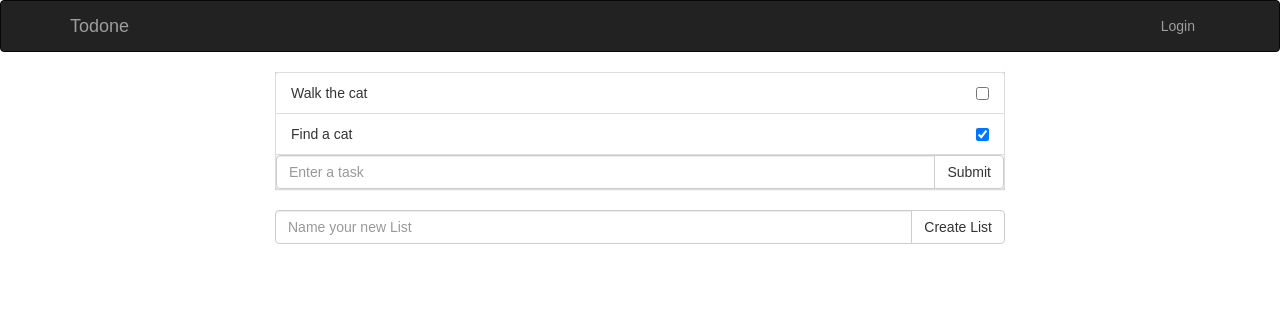
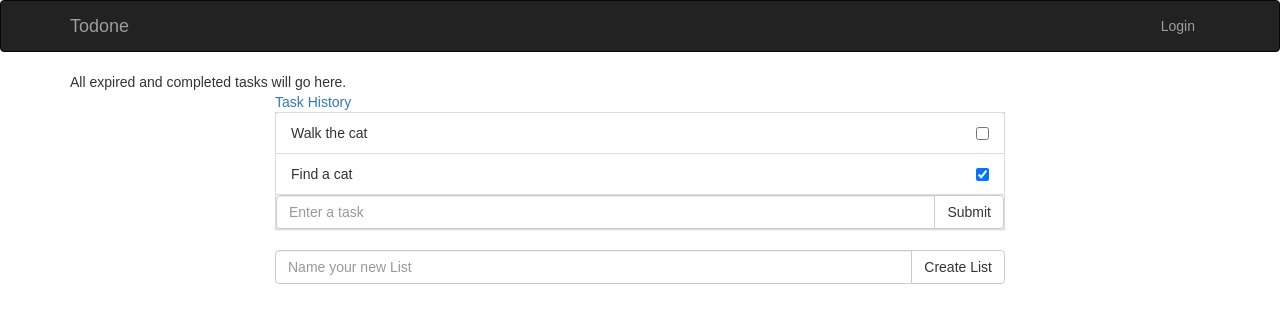
Before and after one commit to aizkhaj/todone-react, a React (Create React App) app: page /task-history in a window 1280 px wide. Shown: the top 322 px of the page. Built offline with nearby package versions, Linux system fonts and the light colour scheme.

Commit message:
added taskhistory comp, and a few minor additions elsewhere

```diff
--- a/src/components/List/List.js
+++ b/src/components/List/List.js
@@ -1,4 +1,5 @@
 import React, { Component } from 'react';
+import {Route} from 'react-router-dom';
 import Item from '../Item/Item';
 import {Form, Button, FormGroup, FormControl, ListGroup, Panel, InputGroup} from 'react-bootstrap';
 import '../List/List.css'
@@ -45,6 +46,7 @@ class List extends Component {
   render() {
     return (
       <div className="list">
+        <Route exact path="/lists" />
         <Panel collapsible defaultExpanded header="List Name Here">
           <ListGroup fill>
             { this.state.items.map((item, index) => (
--- a/src/components/Main/Main.js
+++ b/src/components/Main/Main.js
@@ -1,9 +1,11 @@
 import React, {Component} from 'react';
-import { Route, Switch } from 'react-router-dom';
+import { Route, Switch, Link } from 'react-router-dom';
 import {Grid, Col} from 'react-bootstrap';
 import List from '../List/List';
 import HomePage from '../HomePage/HomePage';
 import NewList from '../NewList/NewList';
+import TaskHistory from '../TaskHistory/TaskHistory';
+import './Main.css';
 
 class Main extends Component {
   render() {
@@ -13,9 +15,11 @@ class Main extends Component {
           <Switch>
             <Route exact path="/" component={HomePage}/>
             <Route path="/lists" component={List} />
+            <Route path="/task-history" component={TaskHistory} />
           </Switch>
           <Col md={2}/>
           <Col md={8}>
+            <Link id="task-history" to="/task-history">Task History</Link>
             <List />
             <NewList />
           </Col>
--- /dev/null
+++ b/src/components/TaskHistory/TaskHistory.js
@@ -0,0 +1,11 @@
+import React, {Component} from 'react';
+
+class TaskHistory extends Component {
+  render() {
+    return (
+      <div>All expired and completed tasks will go here.</div>
+    )
+  }
+}
+
+export default TaskHistory;
```
Also changed, not shown: src/components/Main/Main.css (added).
